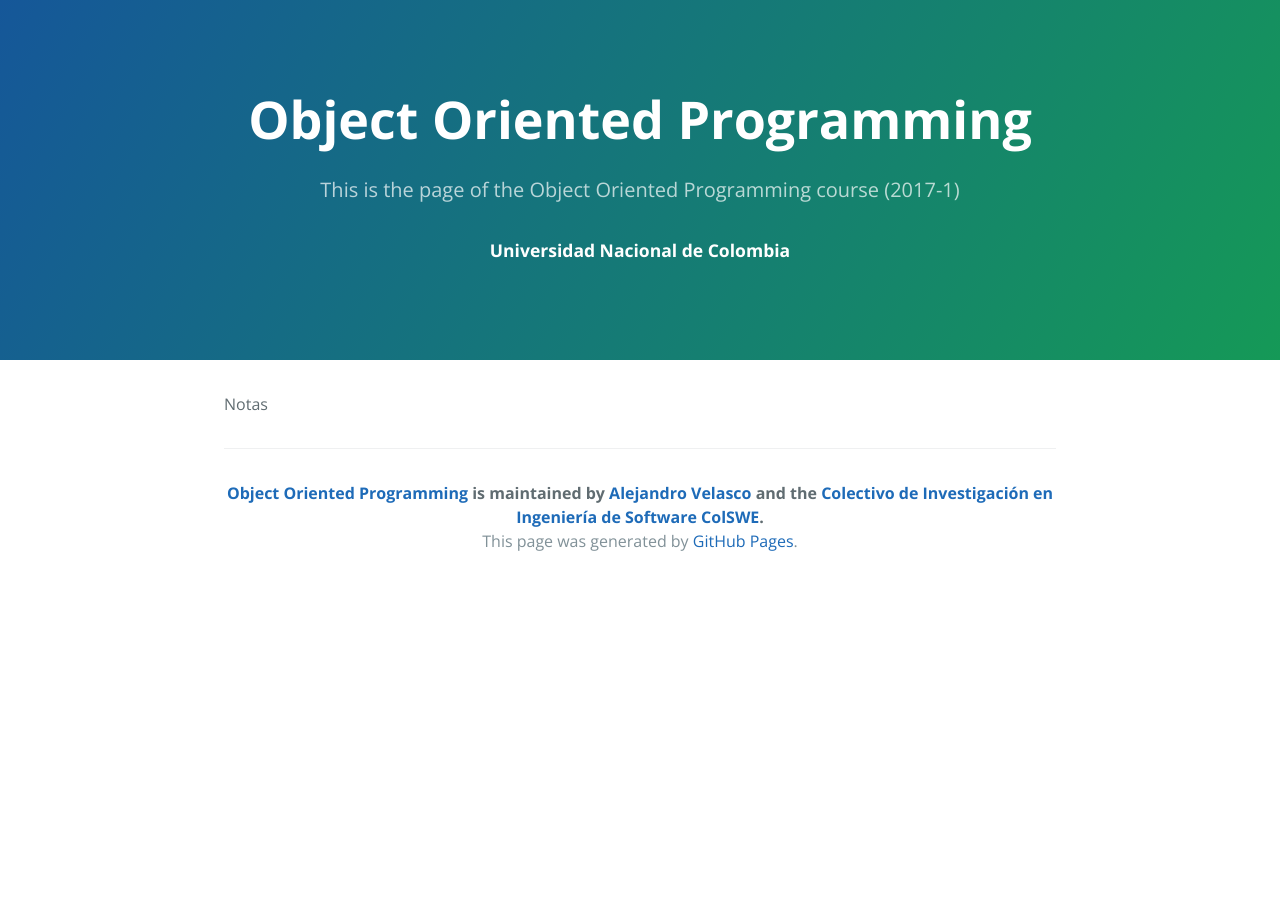
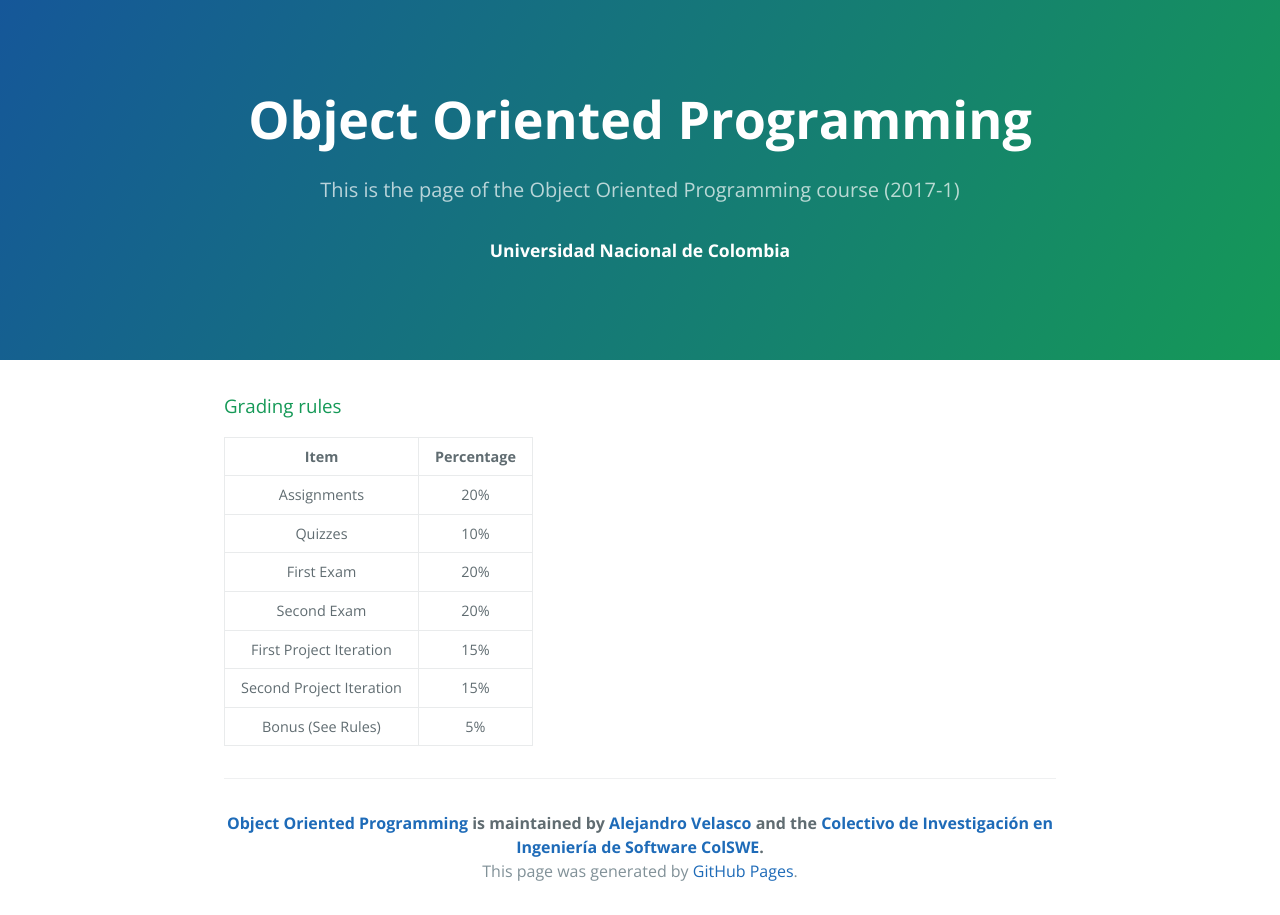
Before and after one commit to oopunal/oopunal.github.io, a Jekyll site: the page built from _posts/2017-01-7-grades.markdown, in a window 1280 px wide. Built offline with Jekyll 4.4.1, drawn with Linux system fonts in a browser that asks for light colours.

Commit message:
added grading rules

```diff
--- a/_posts/2017-01-7-grades.markdown
+++ b/_posts/2017-01-7-grades.markdown
@@ -5,4 +5,14 @@
 categories: main
 ---
 
-Notas
+### Grading rules
+
+|Item|Percentage|
+|:---:|:---:|
+|Assignments|20%|
+|Quizzes|10%|
+|First Exam|20%|
+|Second Exam|20%|
+|First Project Iteration|15%|
+|Second Project Iteration|15%|
+|Bonus (See Rules)|5%|
```
Also changed, not shown: 1 other file.
